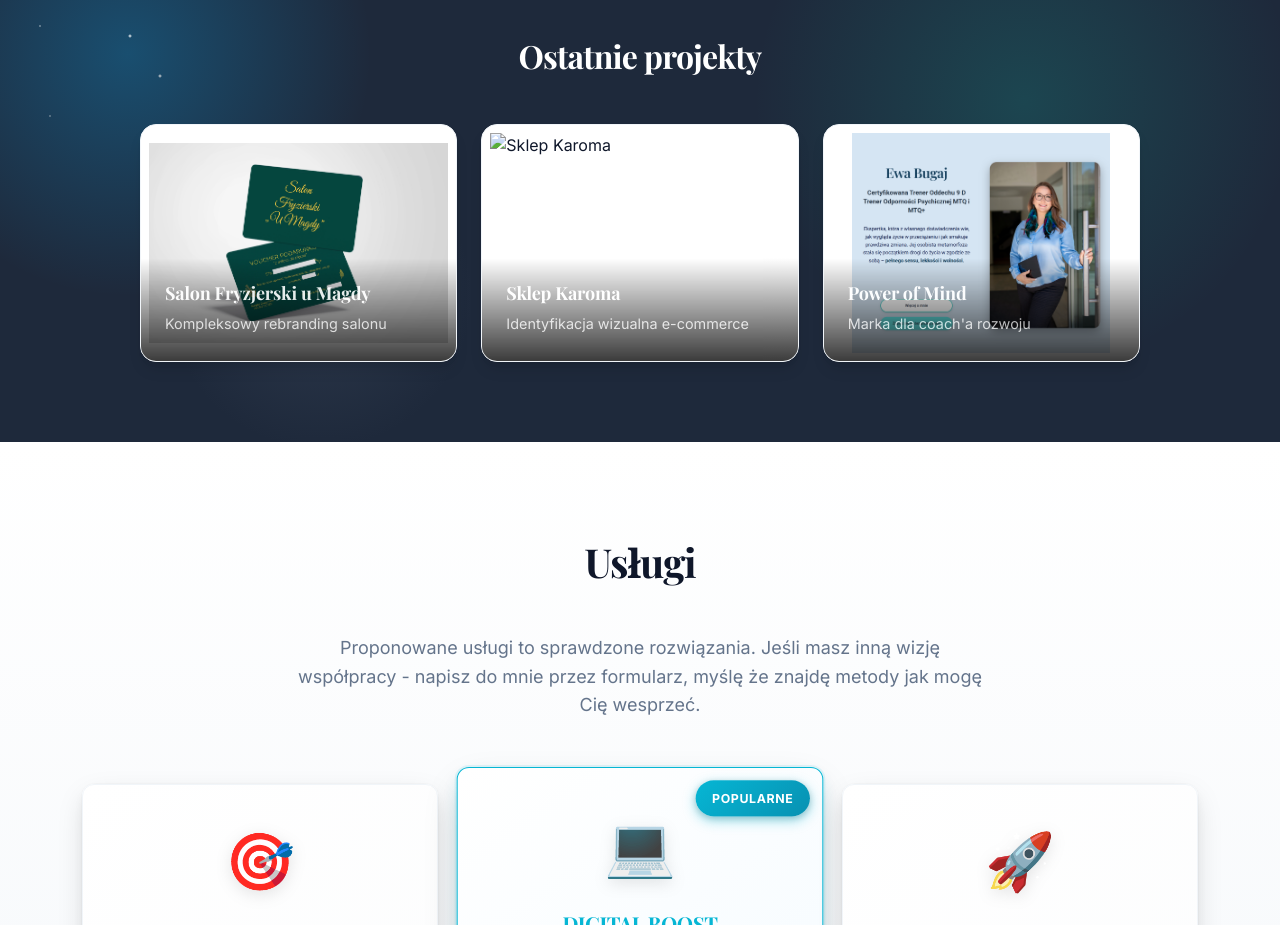
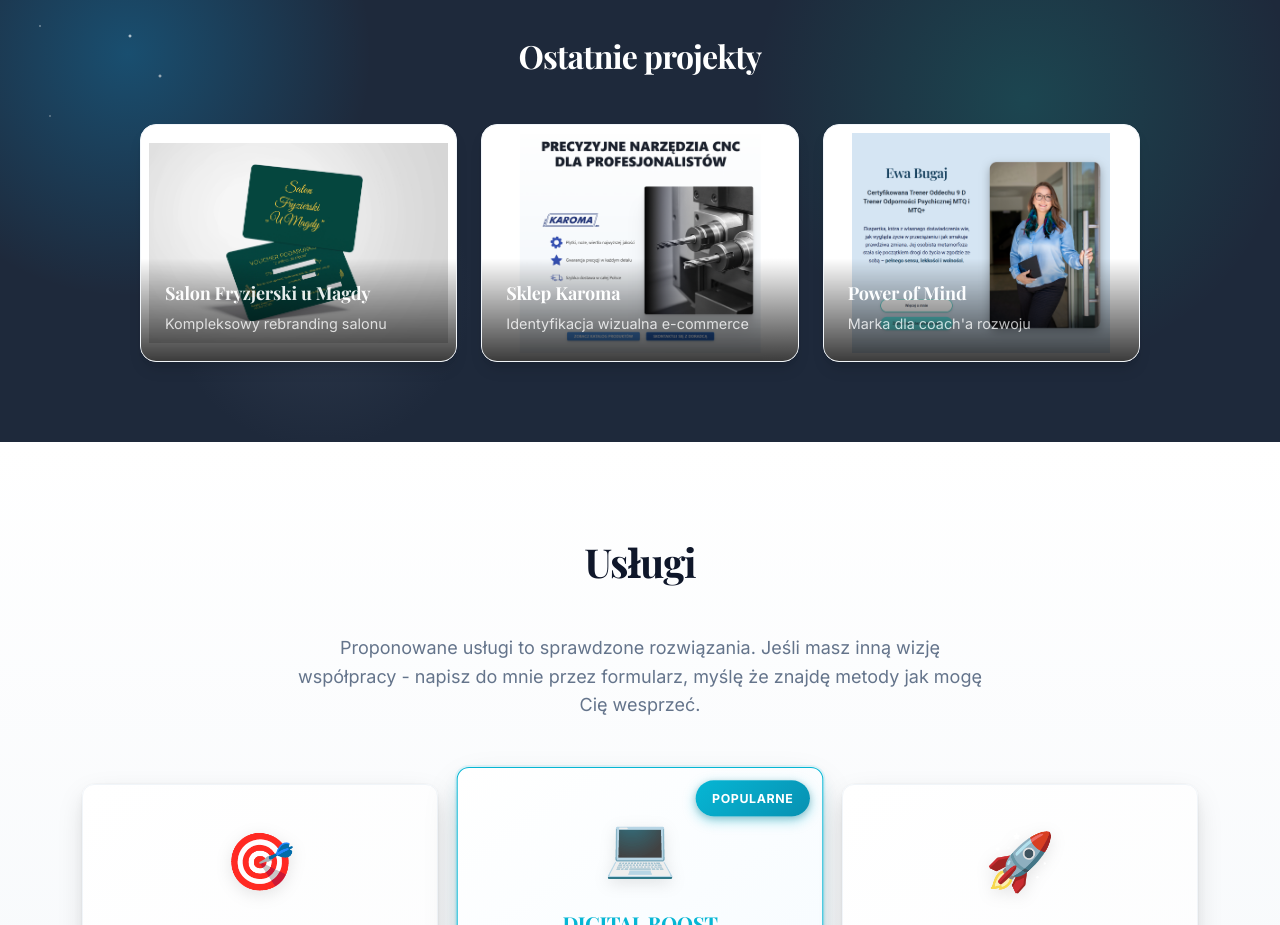
Before and after one commit to KwyszynskiDesign/KWdesignnew, a plain HTML site: page index.html in a window 1280 px wide. Shown: the part 1922-2847 px from the top of the page. Drawn offline with nearby package versions, Linux system fonts and the light colour scheme.

Commit message:
Update index.html

```diff
--- a/index.html
+++ b/index.html
@@ -149,7 +149,7 @@
                 <a href="portfolio.html#strona-karoma" class="portfolio-item-link">
                     <div class="portfolio-item">
 
-                        <img src="assets/images/KAROMA_FRONT.pngg" alt="Sklep Karoma" />
+                        <img src="assets/images/KAROMA_FRONT.png" alt="Sklep Karoma" />
                         <div class="portfolio-item-content">
                             <h4>Sklep Karoma</h4>
                             <p>Identyfikacja wizualna e-commerce</p>
```
